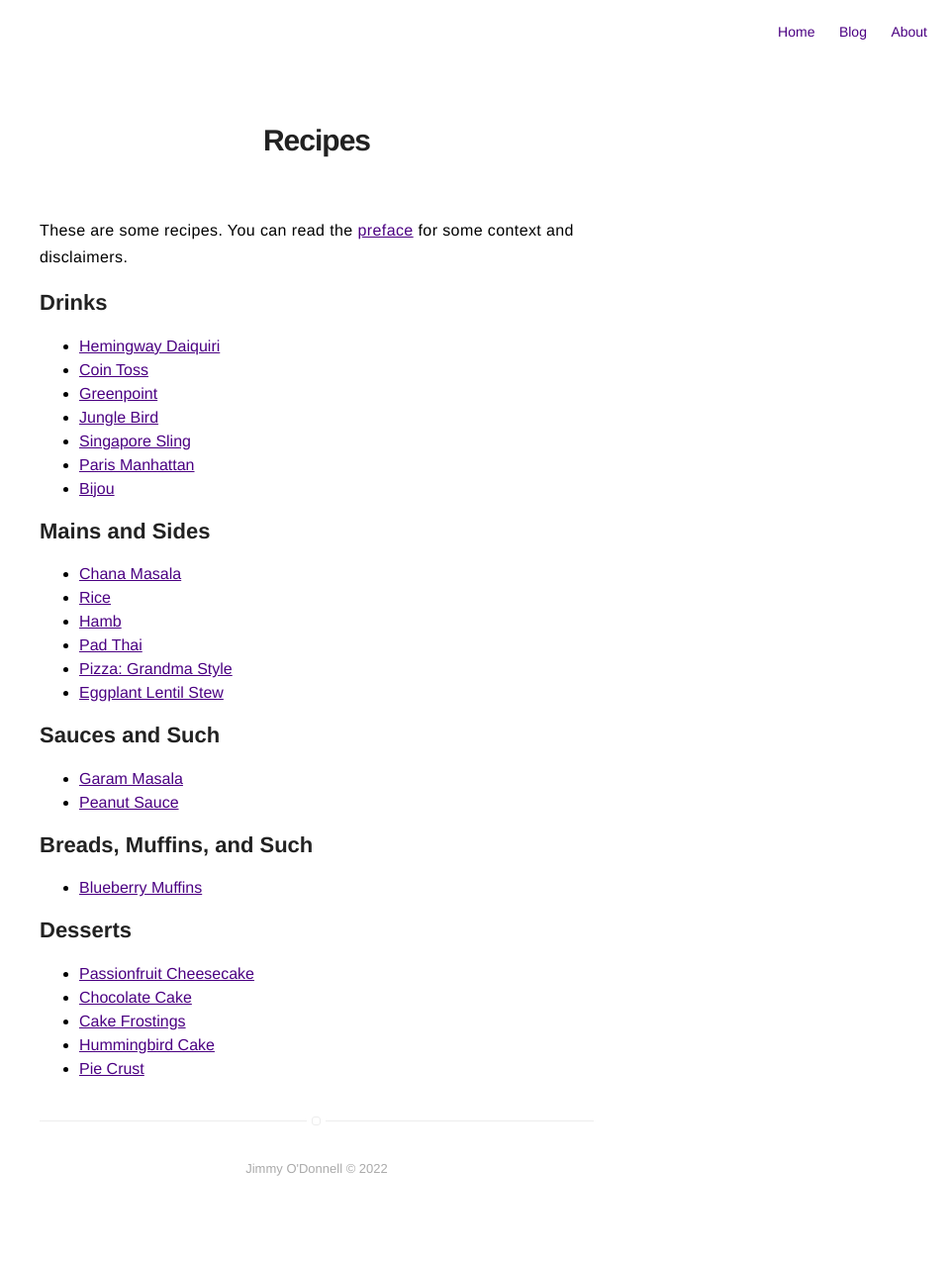
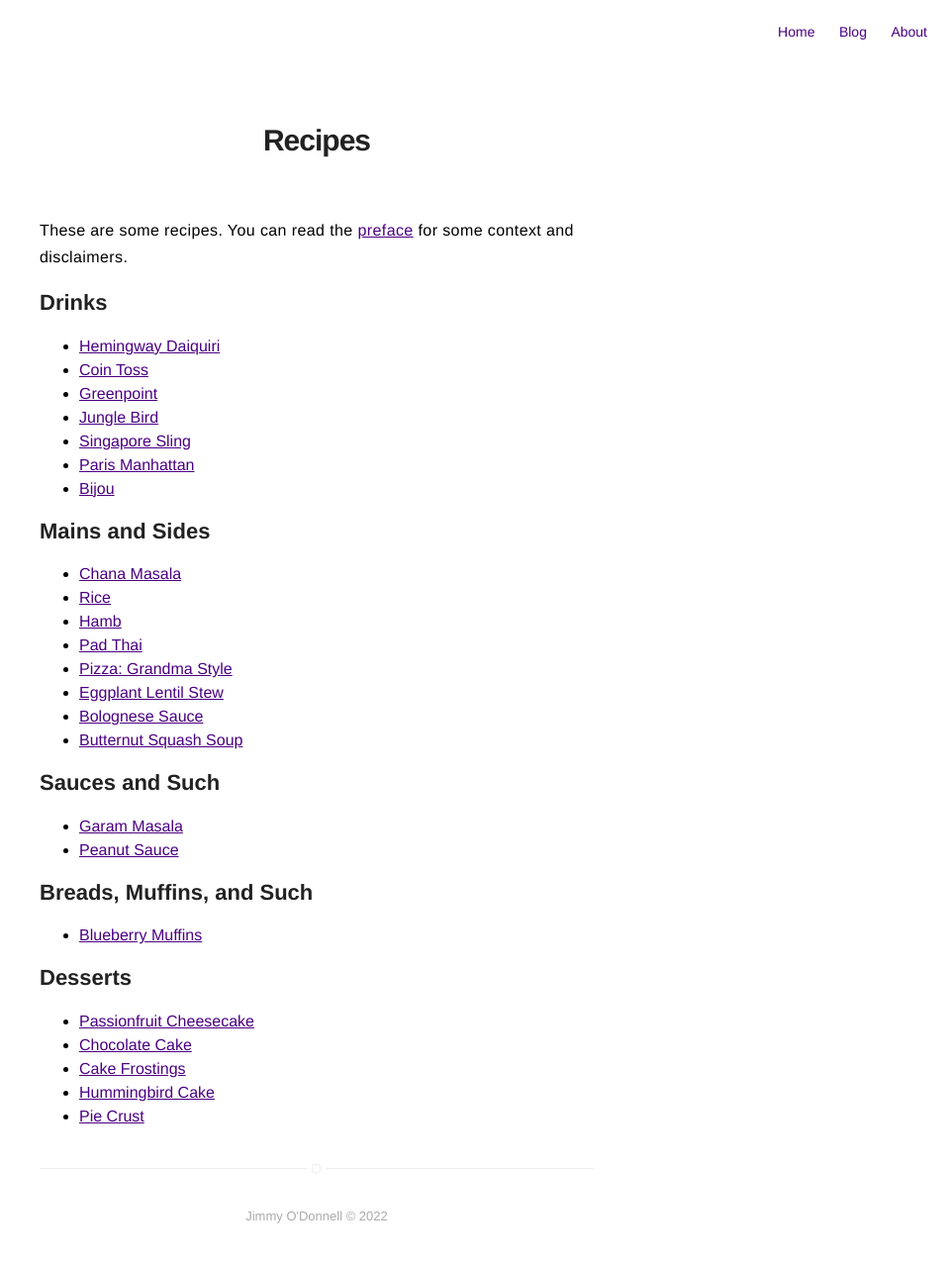
Before and after one commit to jimmyodonnell/jimmyodonnell.github.io, a Jekyll site: the page built from recipes.md, in a window 1280 px wide. Shown: the whole page at 99% size, without its empty margins (320-1280 px from the left). Built offline with Jekyll 4.4.1, drawn with Linux system fonts in a browser that asks for light colours; before the commit the page ends 1228 px from its top, so only the background shows below that.

Commit message:
add new recipes to index

```diff
--- a/recipes.md
+++ b/recipes.md
@@ -24,15 +24,15 @@ These are some recipes. You can read the [preface](recipes/preface.md) for some
 - [Pad Thai](recipes/pad-thai.md)
 - [Pizza: Grandma Style](recipes/pizza-pan.md)
 - [Eggplant Lentil Stew](recipes/eggplant-lentil-stew.md)
+- [Bolognese Sauce](recipes/bolognese.md)
+- [Butternut Squash Soup](recipes/soup-butternut-squash.md)
 
 ## Sauces and Such
 - [Garam Masala](recipes/garam-masala.md)
 - [Peanut Sauce](recipes/peanut-sauce.md)
 
-
 ## Breads, Muffins, and Such
 - [Blueberry Muffins](recipes/muffins-blueberry.md)
-
 
 ## Desserts
 - [Passionfruit Cheesecake](recipes/cheesecake-passionfruit.md)
```
